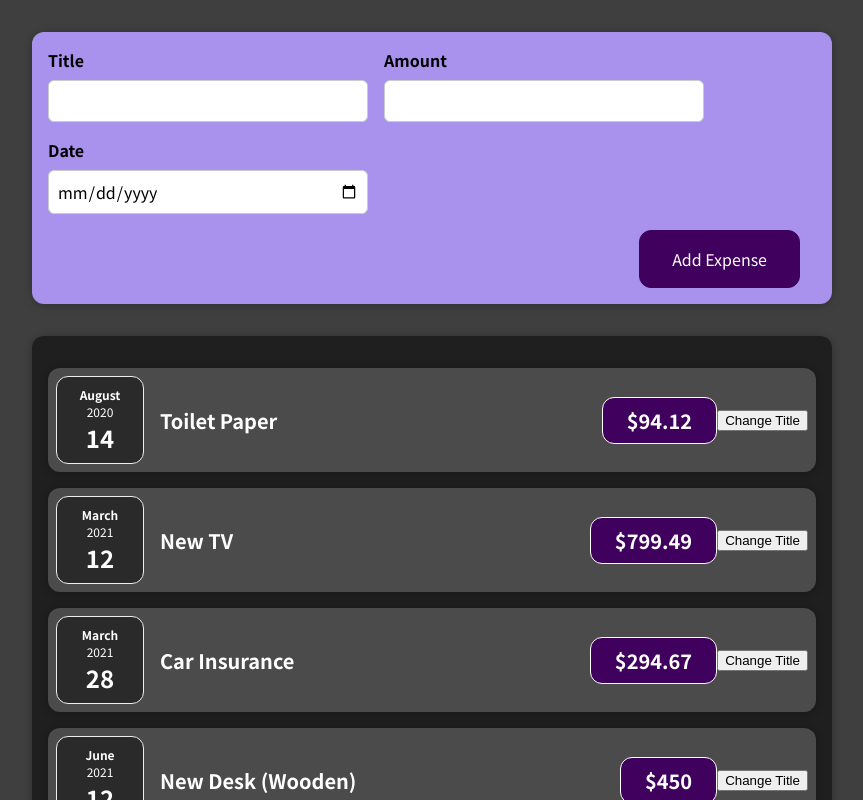
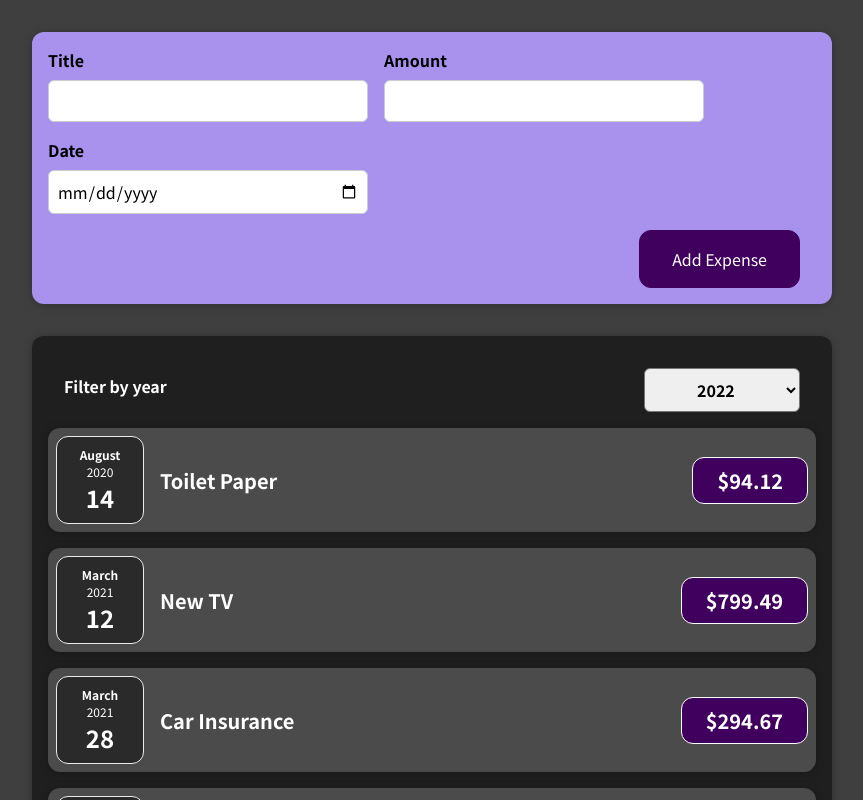
Before and after one commit to bekirbali/React-Practice, a React (Create React App) app: page / in a window 1280 px wide. Shown: the top 800 px of the page, without its empty margins (208-1071 px from the left). Built offline with nearby package versions, Linux system fonts and the light colour scheme.

Commit message:
dynamic expenses

```diff
--- a/src/App.js
+++ b/src/App.js
@@ -1,8 +1,7 @@
 import Expenses from "./components/Expenses/Expenses";
 import NewExpense from "./components/NewExpense/NewExpense";
-
-function App() {
-  const expenses = [
+import { useState } from "react";
+const DUMMY_EXPENSES = [
   {
     id: "e1",
     title: "Toilet Paper",
@@ -23,10 +22,15 @@
     date: new Date(2021, 5, 12),
   },
 ];
+function App() {
+  const [expenses, setExpenses] = useState(DUMMY_EXPENSES);
 
   const addExpenseHandler = (expense) => {
     console.log("In App.js");
     console.log(expense);
+    setExpenses((prevExpenses) => {
+      return [...prevExpenses, expense];
+    });
   };
 
   return (
--- a/src/components/Expenses/ExpenseFilter.css
+++ b/src/components/Expenses/ExpenseFilter.css
@@ -1,9 +1,9 @@
-.expenses-filter {
+.expense-filter {
   color: white;
   padding: 0 1rem;
 }
 
-.expenses-filter__control {
+.expense-filter__control {
   display: flex;
   width: 100%;
   align-items: center;
@@ -11,12 +11,12 @@
   margin: 1rem 0;
 }
 
-.expenses-filter label {
+.expense-filter label {
   font-weight: bold;
   margin-bottom: 0.5rem;
 }
 
-.expenses-filter select {
+.expense-filter select {
   font: inherit;
   padding: 0.5rem 3rem;
   font-weight: bold;
--- a/src/components/Expenses/ExpenseFilter.js
+++ b/src/components/Expenses/ExpenseFilter.js
@@ -1,7 +1,24 @@
 import React from "react";
+import "./ExpenseFilter.css";
 
-const ExpenseFilter = () => {
-  return <div>ExpenseFilter</div>;
+const ExpenseFilter = (props) => {
+  const dropdownChangeHandler = (e) => {
+    props.onChangeFilter(e.target.value);
+  };
+
+  return (
+    <div className="expense-filter">
+      <div className="expense-filter__control">
+        <label htmlFor="">Filter by year</label>
+        <select value={props.selected} onChange={dropdownChangeHandler}>
+          <option value="2022">2022</option>
+          <option value="2019">2019</option>
+          <option value="2020">2020</option>
+          <option value="2021">2021</option>
+        </select>
+      </div>
+    </div>
+  );
 };
 
 export default ExpenseFilter;
--- a/src/components/Expenses/ExpenseItem.js
+++ b/src/components/Expenses/ExpenseItem.js
@@ -1,23 +1,15 @@
 import "./ExpenseItem.css";
 import ExpenseDate from "./ExpenseDate";
 import Card from "../UI/Card";
-import { useState } from "react";
 
 const ExpenseItem = (props) => {
-  const [title, setTitle] = useState(props.title);
-  const clickHandler = () => {
-    setTitle("Updated!");
-    console.log(title);
-  };
-
   return (
     <Card className="expense-item">
       <ExpenseDate date={props.date} />
       <div className="expense-item__description">
-        <h2>{title}</h2>
+        <h2>{props.title}</h2>
         <div className="expense-item__price">${props.amount}</div>
       </div>
-      <button onClick={clickHandler}>Change Title</button>
     </Card>
   );
 };
--- a/src/components/Expenses/Expenses.js
+++ b/src/components/Expenses/Expenses.js
@@ -1,31 +1,31 @@
+import { useState } from "react";
 import ExpenseItem from "./ExpenseItem";
 import "./Expenses.css";
 import Card from "../UI/Card";
+import ExpenseFilter from "./ExpenseFilter";
 
 function Expenses(props) {
+  const [filteredYear, setFilteredYear] = useState("2022");
+  const filterChangeHandler = (selectedYear) => {
+    console.log(selectedYear);
+    setFilteredYear(selectedYear);
+  };
   return (
-    <Card className="expenses">
-      <ExpenseItem
-        title={props.items[0].title}
-        amount={props.items[0].amount}
-        date={props.items[0].date}
-      />
-      <ExpenseItem
-        title={props.items[1].title}
-        amount={props.items[1].amount}
-        date={props.items[1].date}
-      />
-      <ExpenseItem
-        title={props.items[2].title}
-        amount={props.items[2].amount}
-        date={props.items[2].date}
-      />
-      <ExpenseItem
-        title={props.items[3].title}
-        amount={props.items[3].amount}
-        date={props.items[3].date}
-      />
-    </Card>
+    <div>
+      <Card className="expenses">
+        <ExpenseFilter
+          onChangeFilter={filterChangeHandler}
+          selected={filteredYear}
+        />
+        {props.items.map((expense) => (
+          <ExpenseItem
+            title={expense.title}
+            amount={expense.amount}
+            date={expense.date}
+          />
+        ))}
+      </Card>
+    </div>
   );
 }
 
```
Lines whose indentation alone changed are shown as unchanged.
